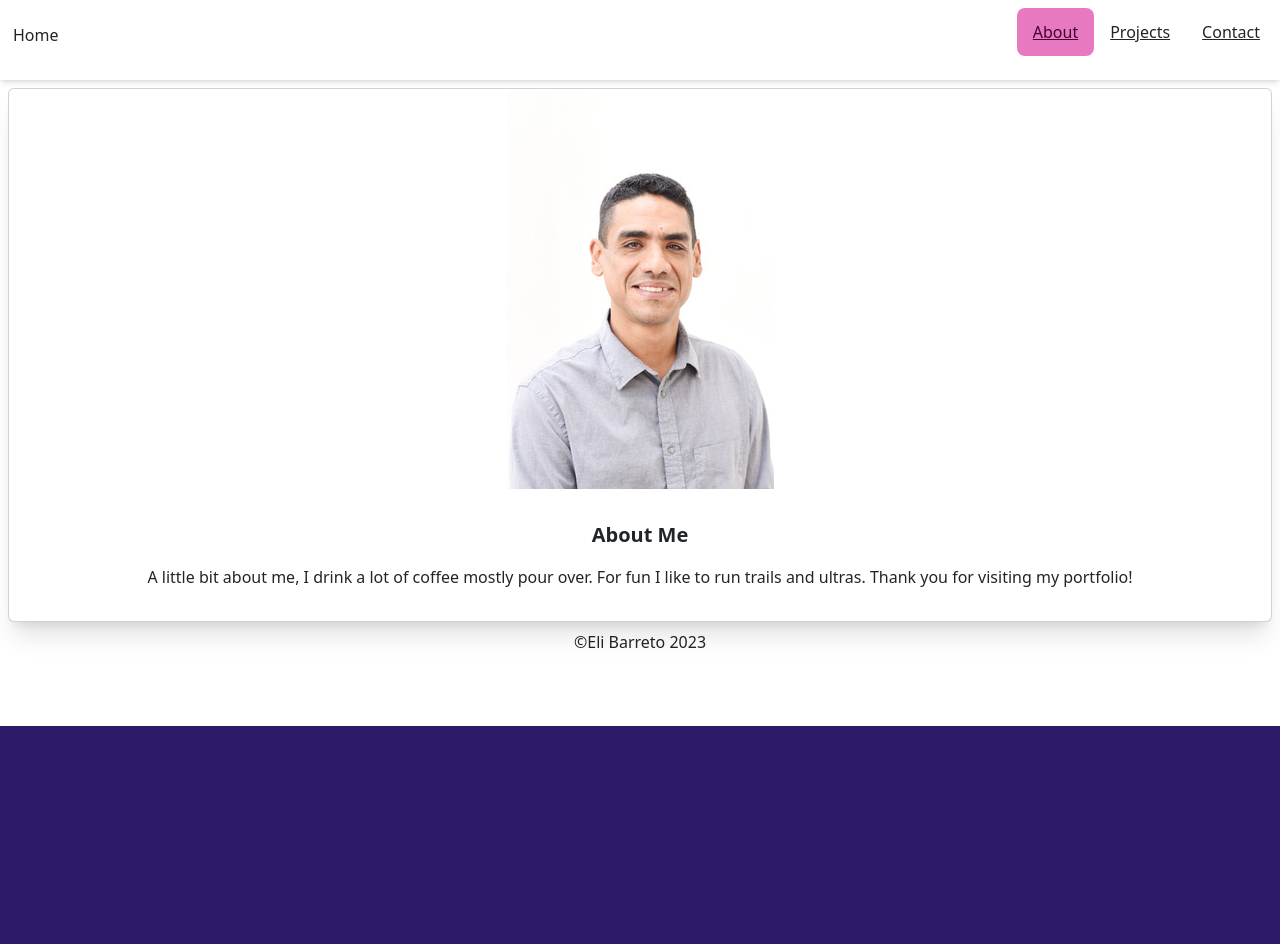
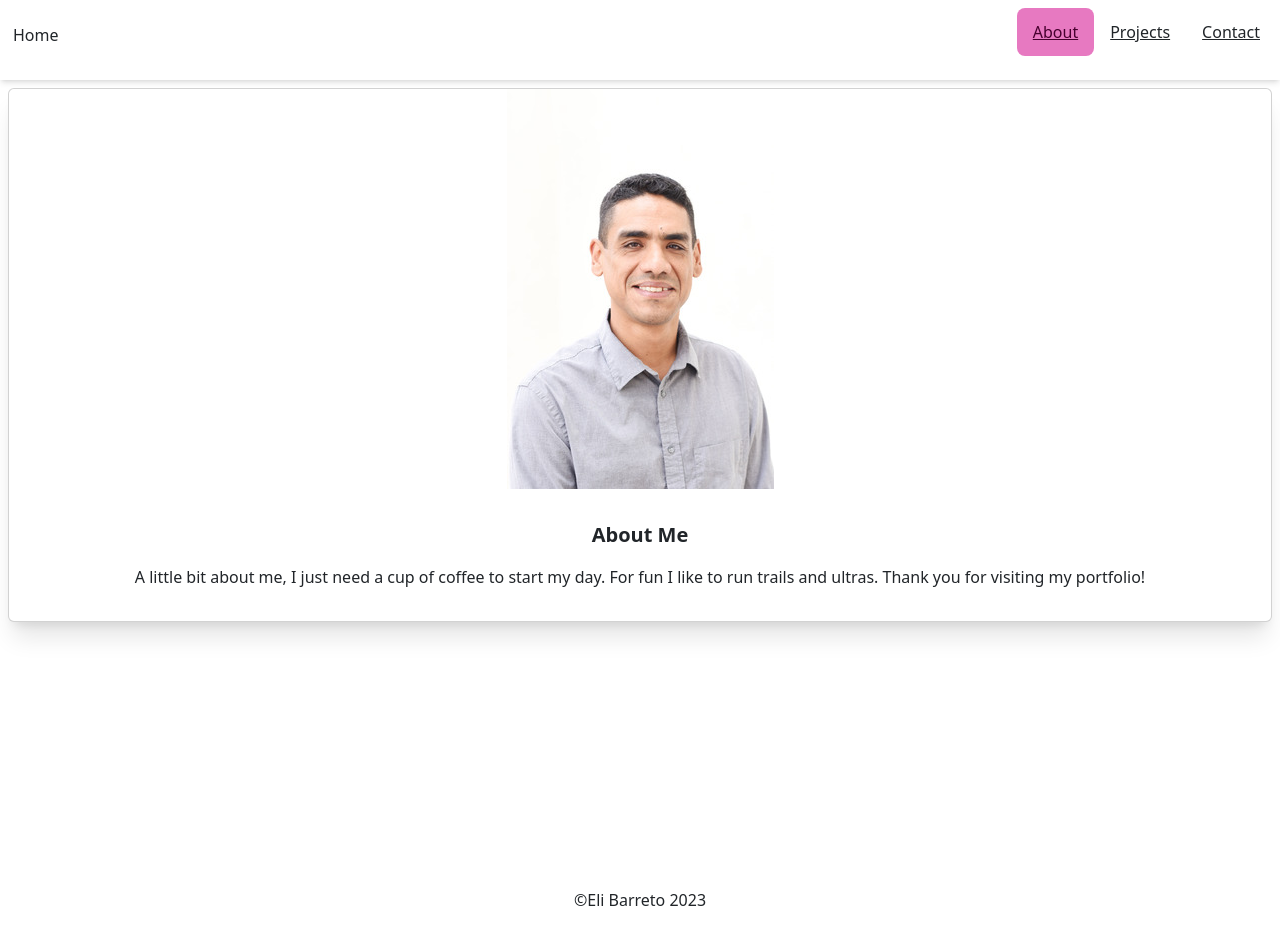
Before and after one commit to ElijahBcodes/eli-portfolio, a React (Create React App) app: page /about in a window 1280 px wide. Shown: the top 944 px of the page. Before the commit the page ends 800 px from the top, so only its background shows below. Built offline with nearby package versions, Linux system fonts and the light colour scheme.

Commit message:
changed text

```diff
--- a/src/pages/About.js
+++ b/src/pages/About.js
@@ -1,19 +1,22 @@
 import React from "react";
 import pic1 from "../assets/portrait2.jpg";
-
 
 const About = () => {
   return (
     <>
-      <div className="card w-98 bg-base-100 shadow-xl m-2">
-        <figure className="h-50">
+      <div className="h-screen ">
+        <div className="card w-98 mt-6 bg-base-100 shadow-xl m-2 self-center">
+          <figure className="h-50 ">
             <img src={pic1} alt="profile pic" />
           </figure>
           <div className="card-body text-center">
             <h2 className="card-title justify-center">About Me</h2>
             <p>
-            A little bit about me, I drink a lot of coffee mostly pour over. For fun I like to run trails and ultras. Thank you for visiting my portfolio!{" "}
+              A little bit about me, I just need a cup of coffee to start my
+              day. For fun I like to run trails and ultras. Thank you for
+              visiting my portfolio!{" "}
             </p>
+          </div>
         </div>
       </div>
     </>
```
Lines whose indentation alone changed are shown as unchanged.
